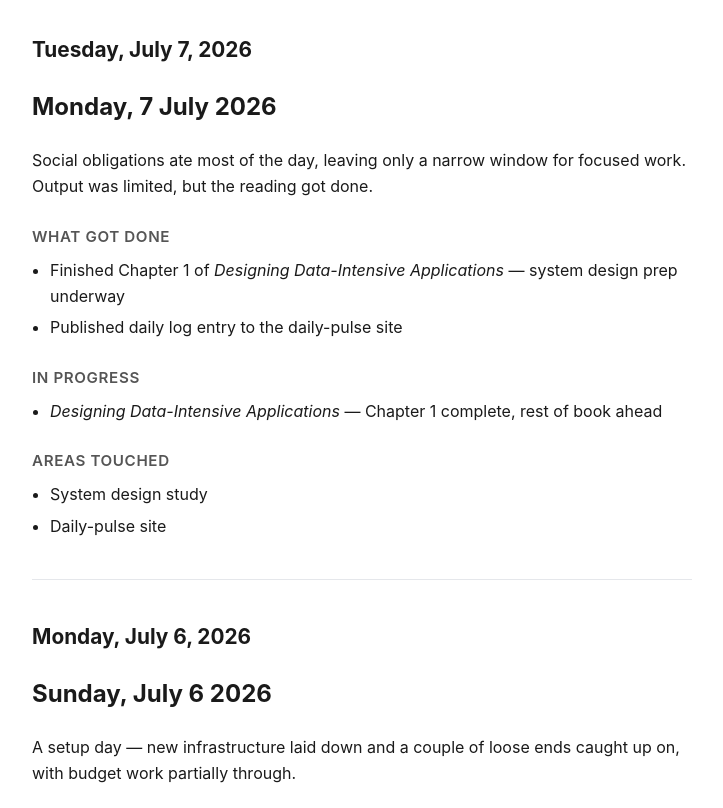
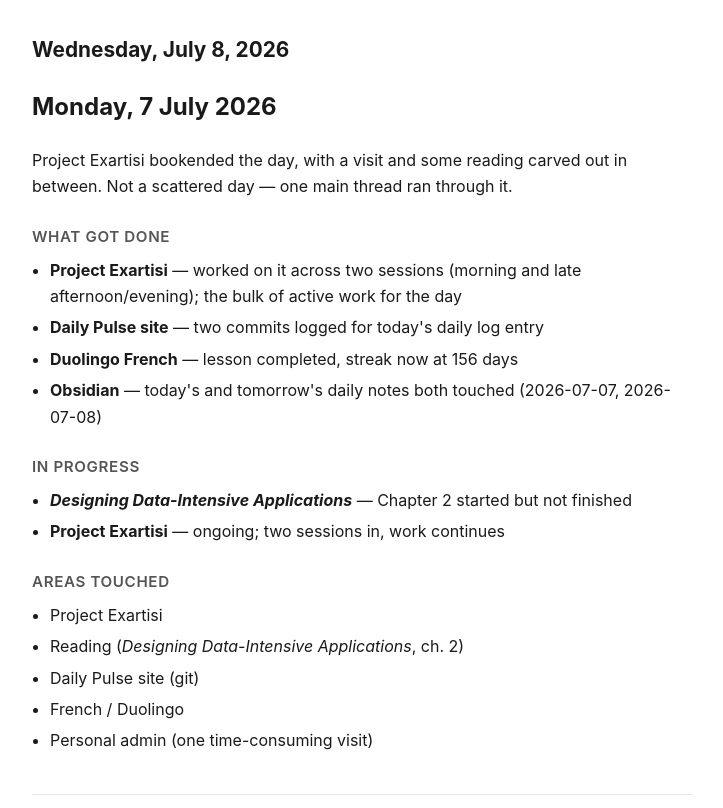
Before and after one commit to alhad/daily-pulse-site, a plain HTML site: page 66df7e4e5e4c736c0665e246b3dd3643434f7d5c/index.html in a window 1280 px wide. Shown: the part 96-904 px from the top of the page, without its empty margins (278-1001 px from the left). Drawn offline with Linux system fonts and the light colour scheme.

Commit message:
Daily log: 2026-07-08

```diff
--- a/66df7e4e5e4c736c0665e246b3dd3643434f7d5c/entries.json
+++ b/66df7e4e5e4c736c0665e246b3dd3643434f7d5c/entries.json
@@ -1,4 +1,8 @@
 [
+  {
+    "date": "2026-07-08",
+    "html": "<h1>Monday, 7 July 2026</h1>\n<p>Project Exartisi bookended the day, with a visit and some reading carved out in between. Not a scattered day — one main thread ran through it.</p>\n<h2>What got done</h2>\n<ul>\n<li><strong>Project Exartisi</strong> — worked on it across two sessions (morning and late afternoon/evening); the bulk of active work for the day</li>\n<li><strong>Daily Pulse site</strong> — two commits logged for today&#39;s daily log entry</li>\n<li><strong>Duolingo French</strong> — lesson completed, streak now at 156 days</li>\n<li><strong>Obsidian</strong> — today&#39;s and tomorrow&#39;s daily notes both touched (2026-07-07, 2026-07-08)</li>\n</ul>\n<h2>In progress</h2>\n<ul>\n<li><em><strong>Designing Data-Intensive Applications</strong></em> — Chapter 2 started but not finished</li>\n<li><strong>Project Exartisi</strong> — ongoing; two sessions in, work continues</li>\n</ul>\n<h2>Areas touched</h2>\n<ul>\n<li>Project Exartisi</li>\n<li>Reading (<em>Designing Data-Intensive Applications</em>, ch. 2)</li>\n<li>Daily Pulse site (git)</li>\n<li>French / Duolingo</li>\n<li>Personal admin (one time-consuming visit)</li>\n</ul>\n"
+  },
   {
     "date": "2026-07-07",
     "html": "<h1>Monday, 7 July 2026</h1>\n<p>Social obligations ate most of the day, leaving only a narrow window for focused work. Output was limited, but the reading got done.</p>\n<h2>What got done</h2>\n<ul>\n<li>Finished Chapter 1 of <em>Designing Data-Intensive Applications</em> — system design prep underway</li>\n<li>Published daily log entry to the daily-pulse site</li>\n</ul>\n<h2>In progress</h2>\n<ul>\n<li><em>Designing Data-Intensive Applications</em> — Chapter 1 complete, rest of book ahead</li>\n</ul>\n<h2>Areas touched</h2>\n<ul>\n<li>System design study</li>\n<li>Daily-pulse site</li>\n</ul>\n"
--- a/66df7e4e5e4c736c0665e246b3dd3643434f7d5c/index.html
+++ b/66df7e4e5e4c736c0665e246b3dd3643434f7d5c/index.html
@@ -22,6 +22,33 @@
 </head>
 <body>
 <h1 class="site-title">Daily Log</h1>
+<article>
+<div class="date"><a href="2026-07-08.html">Wednesday, July 8, 2026</a></div>
+<h1>Monday, 7 July 2026</h1>
+<p>Project Exartisi bookended the day, with a visit and some reading carved out in between. Not a scattered day — one main thread ran through it.</p>
+<h2>What got done</h2>
+<ul>
+<li><strong>Project Exartisi</strong> — worked on it across two sessions (morning and late afternoon/evening); the bulk of active work for the day</li>
+<li><strong>Daily Pulse site</strong> — two commits logged for today&#39;s daily log entry</li>
+<li><strong>Duolingo French</strong> — lesson completed, streak now at 156 days</li>
+<li><strong>Obsidian</strong> — today&#39;s and tomorrow&#39;s daily notes both touched (2026-07-07, 2026-07-08)</li>
+</ul>
+<h2>In progress</h2>
+<ul>
+<li><em><strong>Designing Data-Intensive Applications</strong></em> — Chapter 2 started but not finished</li>
+<li><strong>Project Exartisi</strong> — ongoing; two sessions in, work continues</li>
+</ul>
+<h2>Areas touched</h2>
+<ul>
+<li>Project Exartisi</li>
+<li>Reading (<em>Designing Data-Intensive Applications</em>, ch. 2)</li>
+<li>Daily Pulse site (git)</li>
+<li>French / Duolingo</li>
+<li>Personal admin (one time-consuming visit)</li>
+</ul>
+
+</article>
+<hr>
 <article>
 <div class="date"><a href="2026-07-07.html">Tuesday, July 7, 2026</a></div>
 <h1>Monday, 7 July 2026</h1>
```
Also changed, not shown: 66df7e4e5e4c736c0665e246b3dd3643434f7d5c/2026-07-08.html (added, +48 -0 lines).
